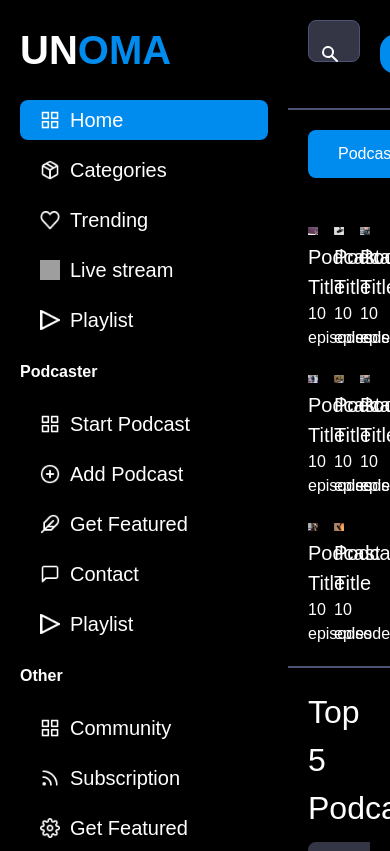
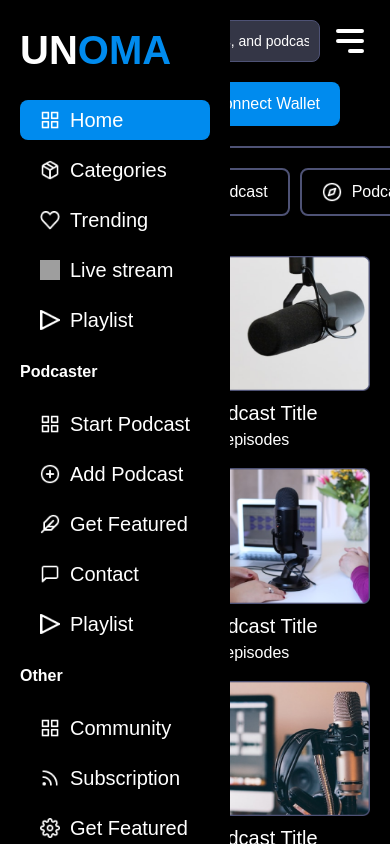
Before and after one commit to okhaimie-dev/unoma, a Next.js app in the folder src/unoma-app/: page / in a window 390 px wide. Shown: the top 851 px of the page. Built offline with nearby package versions, Linux system fonts and the light colour scheme; grey boxes are pictures that could not be loaded.

Commit message:
suprememods

```diff
--- a/src/unoma-app/components/SideNav.tsx
+++ b/src/unoma-app/components/SideNav.tsx
@@ -7,7 +7,8 @@ interface Props {
 
 export default function SideNav({ page }: Props) {
   return (
-    <div className="fixed left-0 max-h-screen w-72 bg-black px-5 py-5 overflow-y-scroll scrollbar-thin scrollbar-thumb-[#008BEE]">
+    <div className="fixed left-0 transform transition duration-1000 ease-in-out sidenav
+        h-screen 2-64 md:w-72 bg-black px-5 py-5 overflow-y-scroll scrollbar-thin scrollbar-thumb-[#008BEE]">
         <div className="h1 uppercase text-black font-bold"><span className="text-white">Un</span><span className="text-blue">oma</span></div>
         <div className="pt-5 space-y-2.5">
             <div>
--- a/src/unoma-app/components/TopNav.tsx
+++ b/src/unoma-app/components/TopNav.tsx
@@ -1,9 +1,14 @@
 import Image from "next/image";
+import { MenuAlt3Icon } from "@heroicons/react/solid"
 
 export default function TopNav() {
+  const toggleMenu = () => {
+    document.querySelector(".sidenav")?.classList.toggle("-translate-x-full")
+  }
   return (
-    <div className="flex w-full p-5 border-b-2 border-b-purple space-x-5">
-      <div className="relative w-full flex-1">
+    <div className="flex flex-col sm:flex-row w-full p-5 border-b-2 border-b-purple space-y-5 sm:space-y-0 sm:space-x-5">
+      <div className="flex space-x-2.5 w-full flex-1">
+        <div className="relative w-full">
           <button className="flex absolute inset-y-0 left-0 items-center pl-3">
             <svg className="w-5 h-5 text-white" fill="currentColor" viewBox="0 0 20 20" xmlns="http://www.w3.org/2000/svg">
               <path fillRule="evenodd" d="M8 4a4 4 0 100 8 4 4 0 000-8zM2 8a6 6 0 1110.89 3.476l4.817 4.817a1 1 0 01-1.414 1.414l-4.816-4.816A6 6 0 012 8z" clipRule="evenodd"></path>
@@ -16,11 +21,14 @@ export default function TopNav() {
             required
           />
         </div>
-      <div className="flex max-w-xs items-center space-x-5">
+        <button className="text-white sm:hidden" onClick={toggleMenu}><MenuAlt3Icon  className="w-10 h-10" /></button>
+      </div>
+      <div className="flex max-w-xs items-center space-x-5 justify-between">
         <div className=" p-2.5 bg-blue w-10 h-10 rounded-full flex items-center hover:cursor-pointer">
             <Image src={"/bell.png"} width={25} height={25} />
         </div>
         <button className="bg-blue px-5 py-2.5 rounded-lg text-white">Connect Wallet</button>
+        <button className="text-white hidden sm:block md:hidden" onClick={toggleMenu}><MenuAlt3Icon  className="w-10 h-10" /></button>
       </div>
     </div>
   )
--- a/src/unoma-app/pages/index.tsx
+++ b/src/unoma-app/pages/index.tsx
@@ -14,9 +14,44 @@ const Home: NextPage = () => {
         <meta name="description" content="Unoma homepage" />
         <link rel="icon" href="/favicon.ico" />
       </Head>
-      <main className='flex bg-black min-h-screen scrollbar-thin scrollbar-thumb-[#008BEE]'>
-        <div className='w-72'><SideNav page='home' /></div>
-        <div className='flex-1 flex flex-col overflow-x-scroll overflow-y-scroll scrollbar-none'>
+      <main className='relative md:flex bg-black h-screen scrollbar-thin scrollbar-thumb-[#008BEE]'>
+        <div className='relative z-20'><SideNav page='home' /></div>
+        <div className='flex-1 w-full md:pl-72'>
+          <div className='flex flex-col overflow-y-scroll scrollbar-none'>
+            <TopNav />
+            <Nav2 />
+            <div className='px-5 grid grid-cols-2 sm:grid-cols-3 xl:grid-cols-4 2xl:grid-cols-5 gap-4 border-b-2 border-b-purple py-5'>
+              <VericalCard thumbnail="/card1.png" />
+              <VericalCard thumbnail="/card2.png" />
+              <VericalCard thumbnail="/card3.png" />
+              <VericalCard thumbnail="/card4.png" />
+              <VericalCard thumbnail="/card5.png" />
+              <VericalCard thumbnail="/card6.png" />
+              <VericalCard thumbnail="/card7.png" />
+              <VericalCard thumbnail="/card8.png" />
+            </div>
+            <div className='p-5'>
+              <h2 className='h2 text-white'>Top 5 Podcasters</h2>
+              <div className='flex space-x-5 py-2.5 overflow-x-scroll scrollbar-thin scrollbar-thumb-[#008BEE]'>
+                <HorizontalCard thumbnail='/podcaster1.png' />
+                <HorizontalCard thumbnail='/podcaster2.png' />
+                <HorizontalCard thumbnail='/podcaster3.png' />
+                <HorizontalCard thumbnail='/podcaster2.png' />
+                <HorizontalCard thumbnail='/podcaster3.png' />
+              </div>
+            </div>
+          </div>
+        </div>
+      </main>
+    </div>
+  )
+}
+export default Home
+
+
+/**
+ *
+ * <div className='flex-1 flex flex-col overflow-x-scroll overflow-y-scroll scrollbar-none'>
           <TopNav />
           <Nav2 />
           <div className='px-5 grid grid-cols-3 xl:grid-cols-4 2xl:grid-cols-5 gap-4 border-b-2 border-b-purple py-5'>
@@ -40,8 +75,5 @@ const Home: NextPage = () => {
             </div>
           </div>
         </div>
-      </main>
-    </div>
-  )
-}
-export default Home
+ *
+ */
```
Lines whose indentation alone changed are shown as unchanged.
